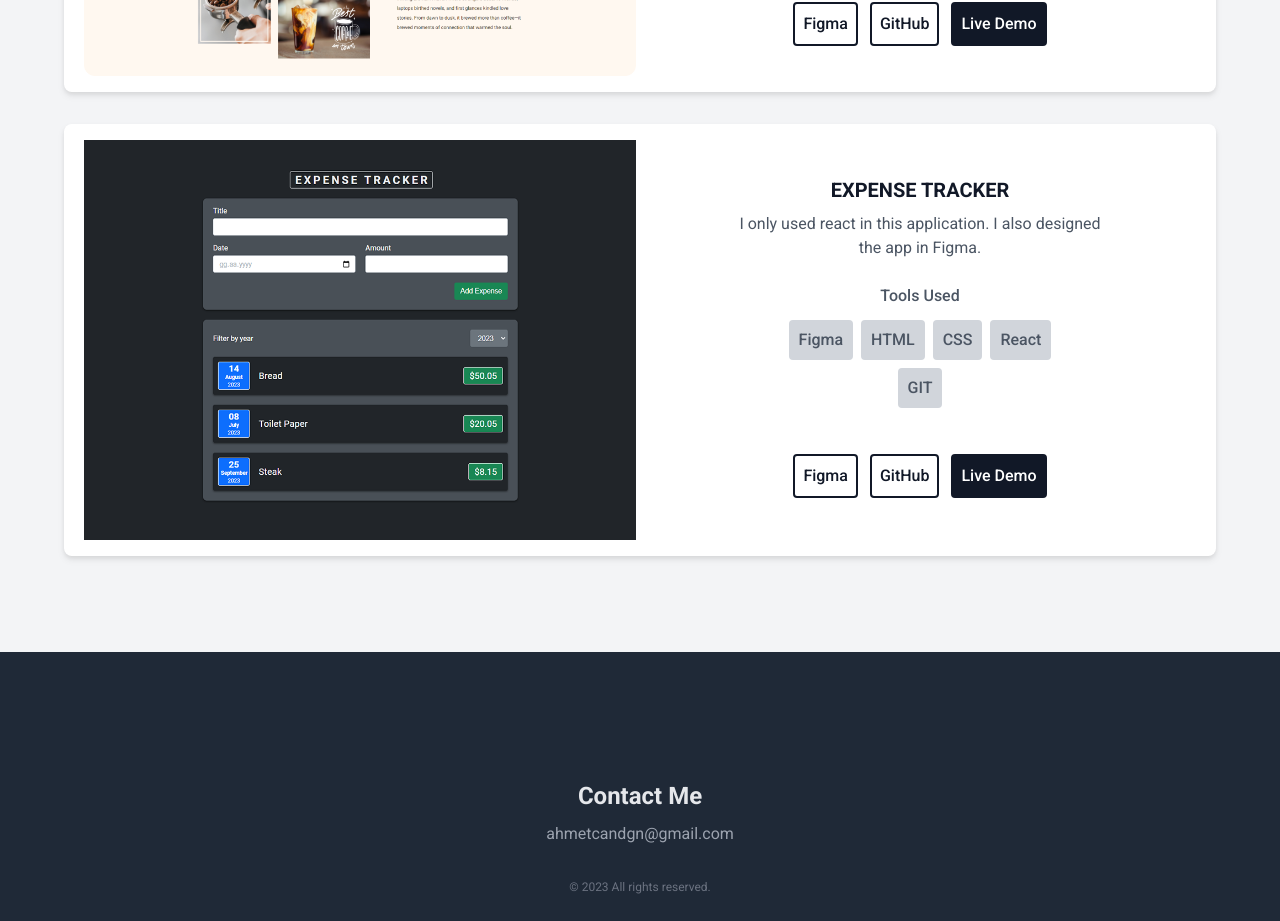
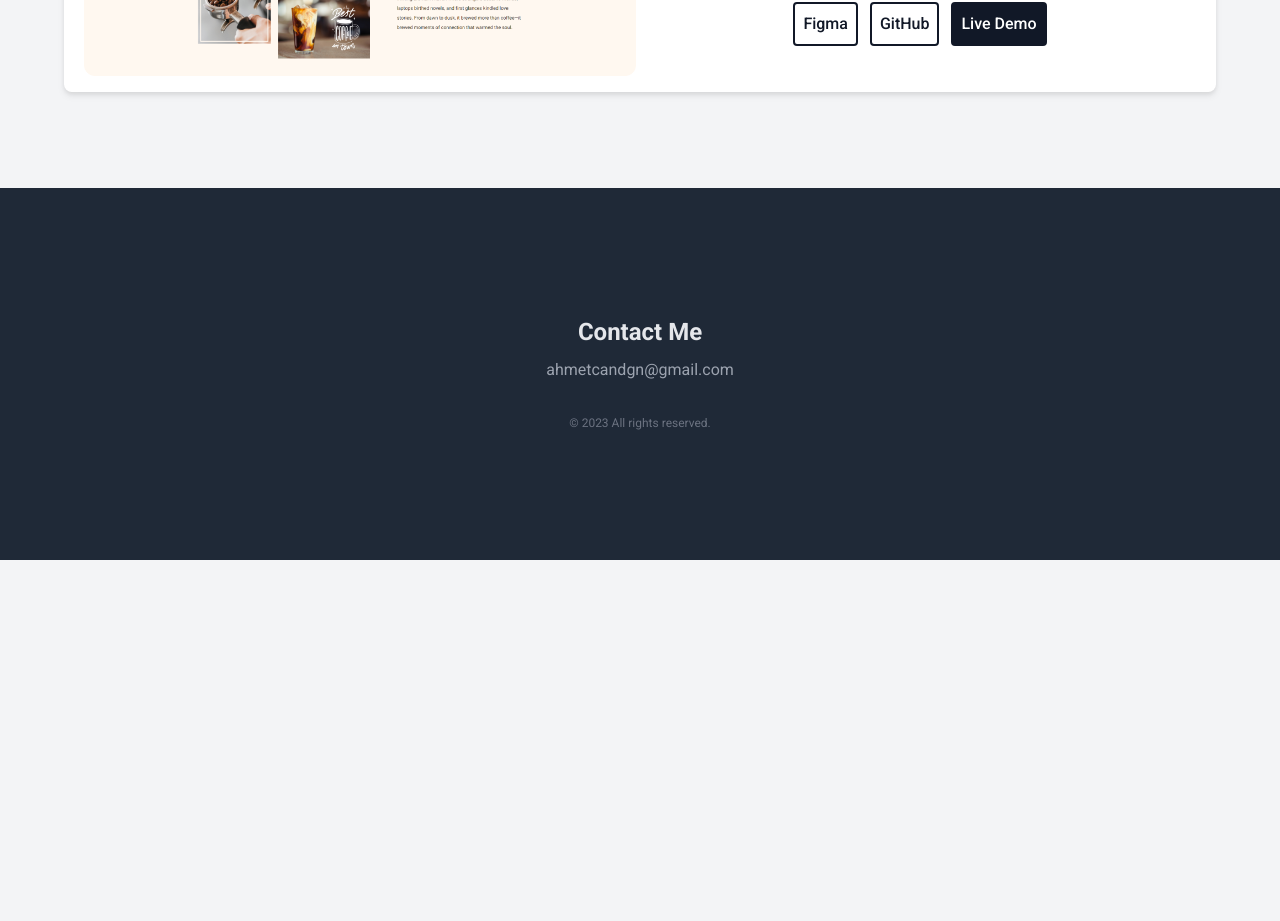
Before and after one commit to ahmet-dgn/portfolio-project, a Next.js app: page / in a window 1280 px wide. Shown: the part 3320-4241 px from the top of the page. After the commit the page ends 3880 px from the top, so only its background shows below. Built offline with nearby package versions, Linux system fonts and the light colour scheme.

Commit message:
design update

```diff
--- a/components/projects.js
+++ b/components/projects.js
@@ -181,68 +181,6 @@ export default function Projects() {
             </div>
           </div>
         </div>
-        <div className="p-4  rounded-lg bg-white drop-shadow-md flex  w-full max-w-6xl flex-col lg:flex-row">
-          <div className="relative w-full  min-h-[250px] sm:min-h-[400px]">
-            <Image
-              src="/images/expenseTracker.png"
-              fill
-              alt="Expense Tracker Project"
-              title="Expense Tracker Project"
-              className="rounded object-contain  "
-            />
-          </div>
-          <div className="flex flex-col items-center justify-center  text-center min-h-[400px] w-full">
-            <p className="text-h5 mb-2 uppercase font-bold text-gray-900 ">
-              {" "}
-              EXPENSE TRACKER
-            </p>
-            <p className="mb-6 max-w-sm text-gray-600 ">
-              I only used react in this application. I also designed the app in
-              Figma.
-            </p>
-            <p className="text-gray-600 font-medium mb-2 ">Tools Used</p>
-            <div className="max-w-xs flex flex-wrap justify-center mb-9">
-              <p className="p-2.5 bg-gray-300 text-gray-600  font-medium leading-5 rounded m-1">
-                Figma
-              </p>
-              <p className="p-2.5 bg-gray-300 text-gray-600 font-medium leading-5 rounded m-1">
-                HTML
-              </p>
-              <p className="p-2.5 bg-gray-300 text-gray-600  font-medium leading-5 rounded m-1">
-                CSS
-              </p>
-              <p className="p-2.5 bg-gray-300 text-gray-600  font-medium leading-5 rounded m-1">
-                React
-              </p>
-              <p className="p-2.5 bg-gray-300 text-gray-600  font-medium leading-5 rounded m-1">
-                GIT
-              </p>
-            </div>
-            <div className="flex flex-wrap justify-center ">
-              <Link
-                href="https://www.figma.com/file/N5p5VO6j453W2EttcuqaE6/Expenses?type=design&mode=design"
-                className="p-2 font-medium leading-2 rounded border-2 border-custom-primary hover:bg-custom-primary  text-custom-primary hover:text-white m-1.5 block"
-                target="_blank"
-              >
-                Figma
-              </Link>
-              <Link
-                href="https://github.com/ahmet-dgn/expense-tracker"
-                className="p-2 font-medium leading-2 rounded border-2 border-custom-primary hover:bg-custom-primary  text-custom-primary hover:text-white m-1.5 block"
-                target="_blank"
-              >
-                GitHub
-              </Link>
-              <Link
-                href="https://expense-tracker.ahmetcandgn.com/"
-                className="p-2 font-medium leading-2 rounded border-2 border-custom-primary bg-custom-primary  text-white m-1.5 hover:bg-transparent hover:text-custom-primary block"
-                target="_blank"
-              >
-                Live Demo
-              </Link>
-            </div>
-          </div>
-        </div>
       </div>
     </div>
   );
```
